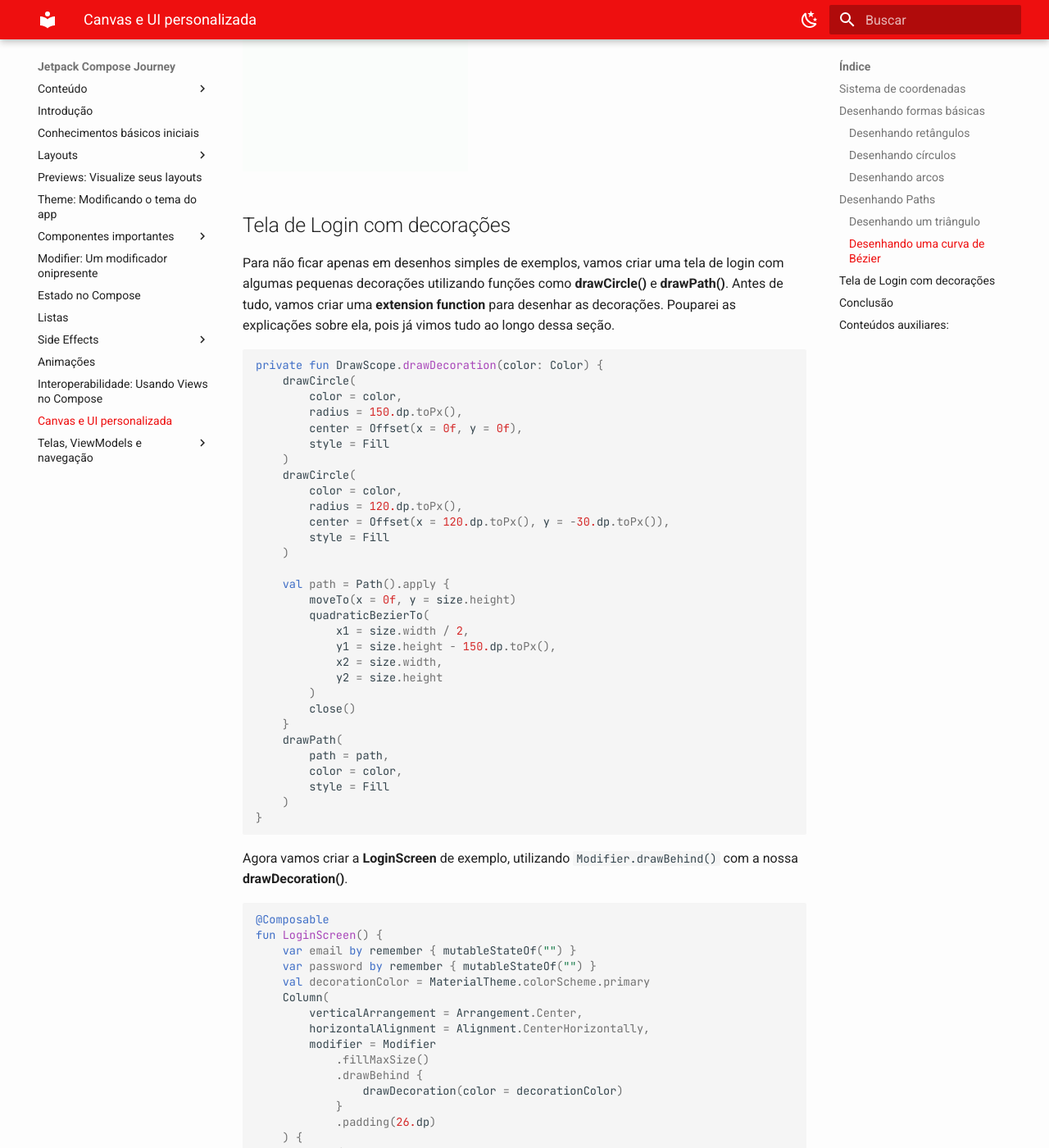
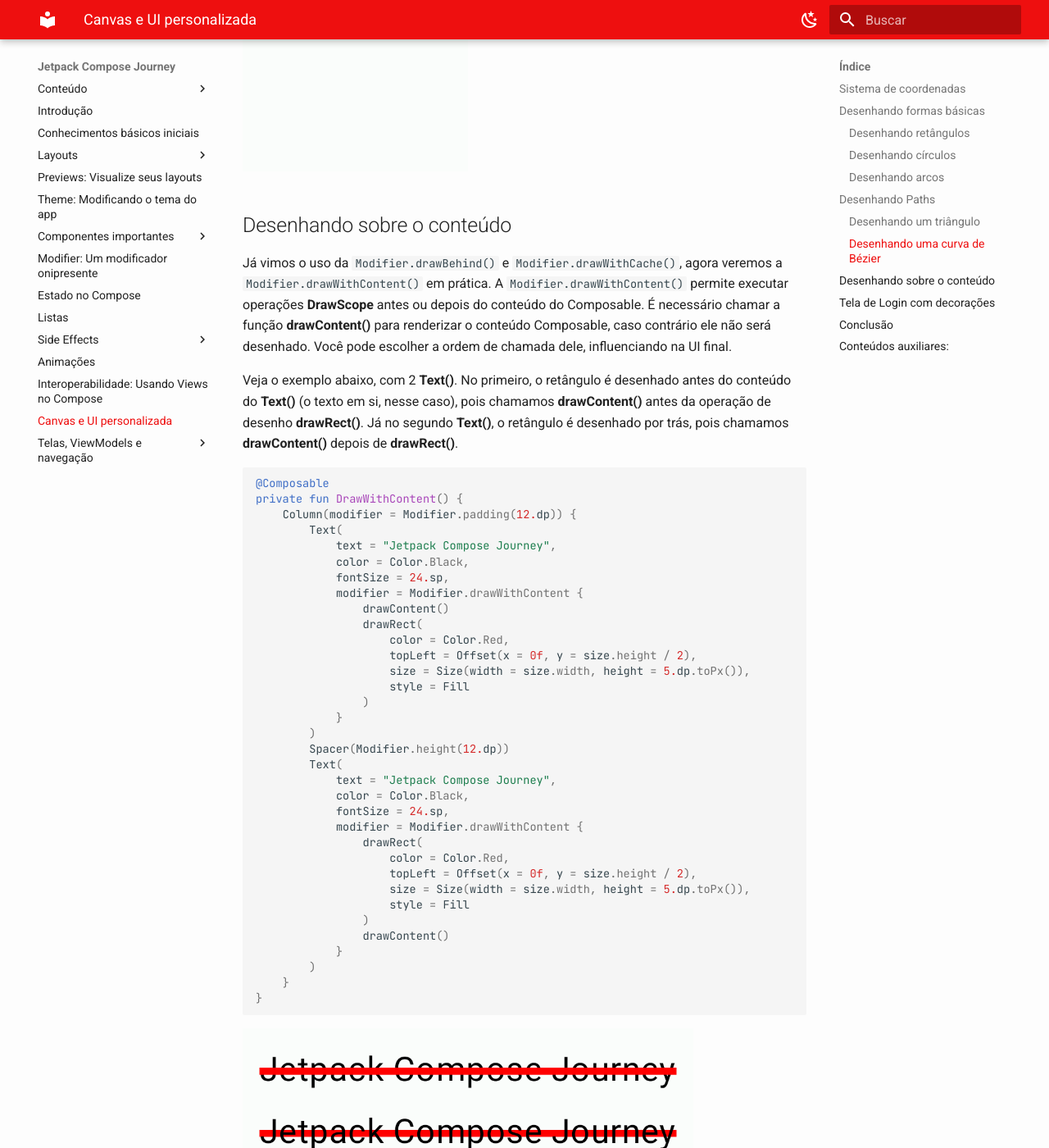
Before and after one commit to jsericksk/Jetpack-Compose-Journey, an MkDocs documentation site: the page built from docs/canvas.md, in a window 1280 px wide and 1400 px high, scrolled down 12937 px. Shown: the whole window at 82% size. Built offline with MkDocs 1.6.1 and Material for MkDocs 9.7.7, drawn with Linux system fonts in a browser that asks for light colours; emoji names are drawn with the system emoji font; some of the changed text lies outside the part shown.

Commit message:
canvas.md atualizado

````diff
--- a/docs/canvas.md
+++ b/docs/canvas.md
@@ -302,6 +302,50 @@
 
 <img src="../canvas/img-10.png" alt="Path" width="40%" height="20%"/>
 
+## Desenhando sobre o conteúdo
+
+Já vimos o uso da ```Modifier.drawBehind()``` e ```Modifier.drawWithCache()```, agora veremos a ```Modifier.drawWithContent()``` em prática. A ```Modifier.drawWithContent()``` permite executar operações **DrawScope** antes ou depois do conteúdo do Composable. É necessário chamar a função **drawContent()** para renderizar o conteúdo Composable, caso contrário ele não será desenhado. Você pode escolher a ordem de chamada dele, influenciando na UI final.
+
+Veja o exemplo abaixo, com 2 **Text()**. No primeiro, o retângulo é desenhado antes do conteúdo do **Text()** (o texto em si, nesse caso), pois chamamos **drawContent()** antes da operação de desenho **drawRect()**. Já no segundo **Text()**, o retângulo é desenhado por trás, pois chamamos **drawContent()** depois de **drawRect()**.
+
+```kotlin
+@Composable
+private fun DrawWithContent() {
+    Column(modifier = Modifier.padding(12.dp)) {
+        Text(
+            text = "Jetpack Compose Journey",
+            color = Color.Black,
+            fontSize = 24.sp,
+            modifier = Modifier.drawWithContent {
+                drawContent()
+                drawRect(
+                    color = Color.Red,
+                    topLeft = Offset(x = 0f, y = size.height / 2),
+                    size = Size(width = size.width, height = 5.dp.toPx()),
+                    style = Fill
+                )
+            }
+        )
+        Spacer(Modifier.height(12.dp))
+        Text(
+            text = "Jetpack Compose Journey",
+            color = Color.Black,
+            fontSize = 24.sp,
+            modifier = Modifier.drawWithContent {
+                drawRect(
+                    color = Color.Red,
+                    topLeft = Offset(x = 0f, y = size.height / 2),
+                    size = Size(width = size.width, height = 5.dp.toPx()),
+                    style = Fill
+                )
+                drawContent()
+            }
+        )
+    }
+}
+```
+
+<img src="../canvas/img-11.png" alt="Modifier.drawWithContent()" width="80%" height="50%"/>
 
 ## Tela de Login com decorações
 
@@ -407,13 +451,13 @@
 }
 ```
 
-<img src="../canvas/img-11.png" alt="Path" width="40%" height="20%"/>
+<img src="../canvas/img-12.png" alt="Path" width="40%" height="20%"/>
 
-Como é possível observar, as decorações aplicada dão um visual mais interessante à tela.
+Como é possível observar, as decorações dão um visual mais interessante à tela.
 
 ## Conclusão
 
-**Canvas** é uma ferramenta muito poderosa e entender sua utilização é importante para criar componentes e uma UI mais personalizada. Assim como praticamente tudo em relação ao XML, Compose simplifica muito o desenho na tela com **Canvas**, como foi possível ver ao longo dessa seção. Você pode ler mais na documentação para ver algumas outras coisas que não foram abordadas aqui, como por exemplo, [**transformações básicas**](https://developer.android.com/jetpack/compose/graphics/draw/overview#basic-transformations).
+**Canvas** é uma ferramenta muito poderosa e entender sua utilização é importante para criar componentes e uma UI mais personalizada. Assim como praticamente tudo em relação ao XML, Compose simplifica muito o desenho na tela com **Canvas**, como foi possível ver ao longo dessa seção. Você pode ler mais na documentação para descobrir algumas outras funcionalidades que não foram abordadas aqui, como por exemplo, [**transformações básicas**](https://developer.android.com/jetpack/compose/graphics/draw/overview#basic-transformations).
 
 ## :link: Conteúdos auxiliares:
 - [Graphics in Compose (documentação)](https://developer.android.com/jetpack/compose/graphics/draw/overview)
````
Also changed, not shown: docs/canvas/img-11.png, docs/canvas/img-12.png (added).
